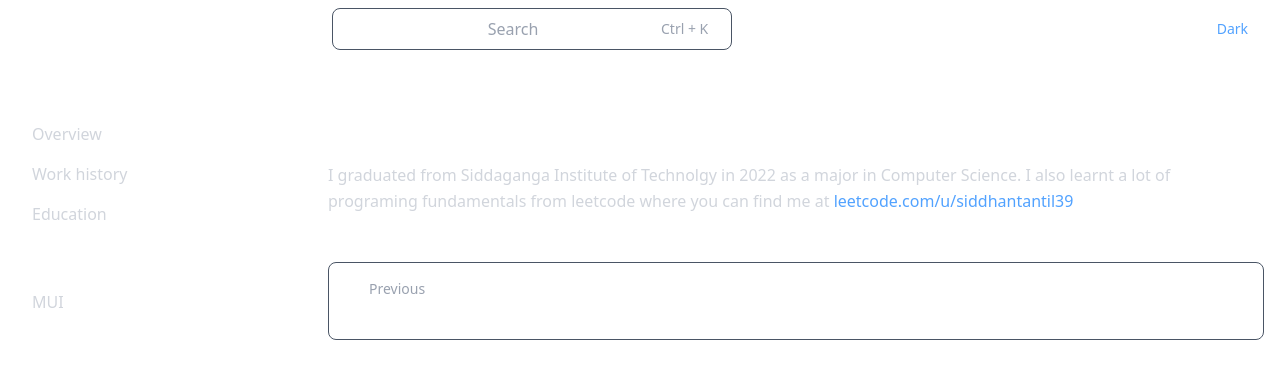
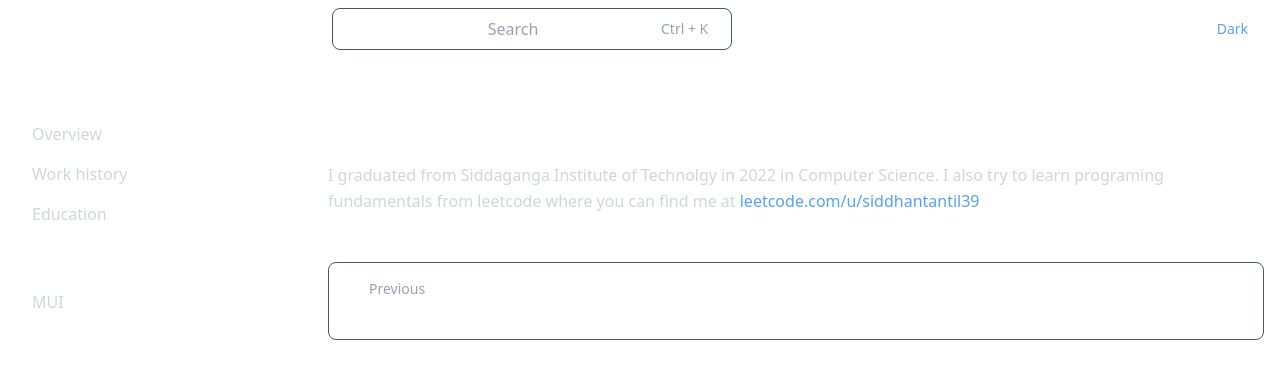
Before and after one commit to siddhantantil39/siddhantantil39-portfolio, a Next.js app: page /education in a window 1280 px wide. Shown: the top 378 px of the page. Built offline with nearby package versions, Linux system fonts and the light colour scheme; some icons are missing.

Commit message:
Update EducationData.ts

```diff
--- a/src/app/data/education/EducationData.ts
+++ b/src/app/data/education/EducationData.ts
@@ -1,5 +1,5 @@
 const EducationData = {
-    description: "I graduated from Siddaganga Institute of Technolgy in 2022 as a major in Computer Science. I also learnt a lot of programing fundamentals from leetcode where you can find me at ",
+    description: "I graduated from Siddaganga Institute of Technolgy in 2022 in Computer Science. I also try to learn programing fundamentals from leetcode where you can find me at ",
     leetcodeLink: {
         text: "leetcode.com/u/siddhantantil39",
         href: "https://leetcode.com/u/siddhantantil39/"
```
